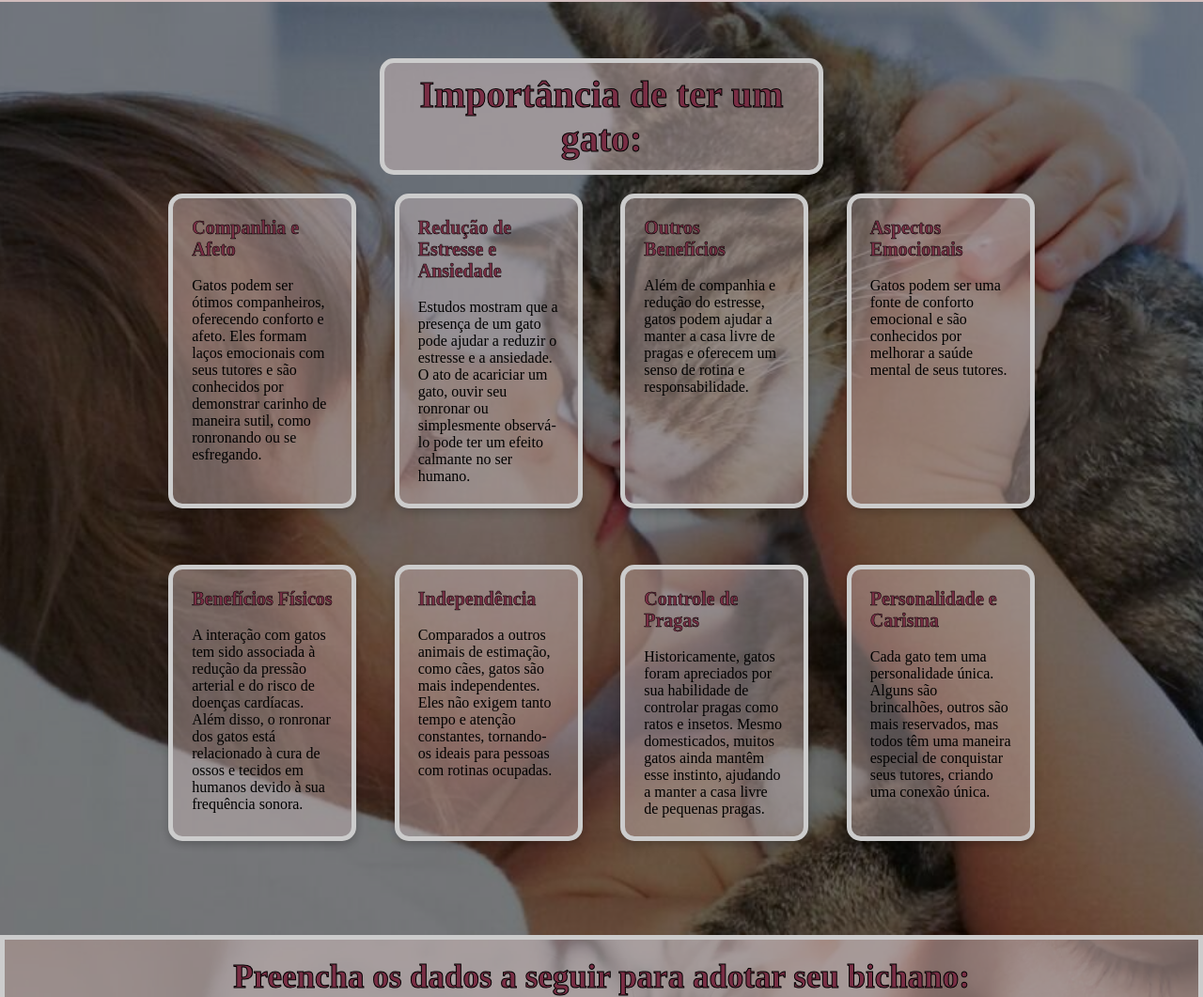
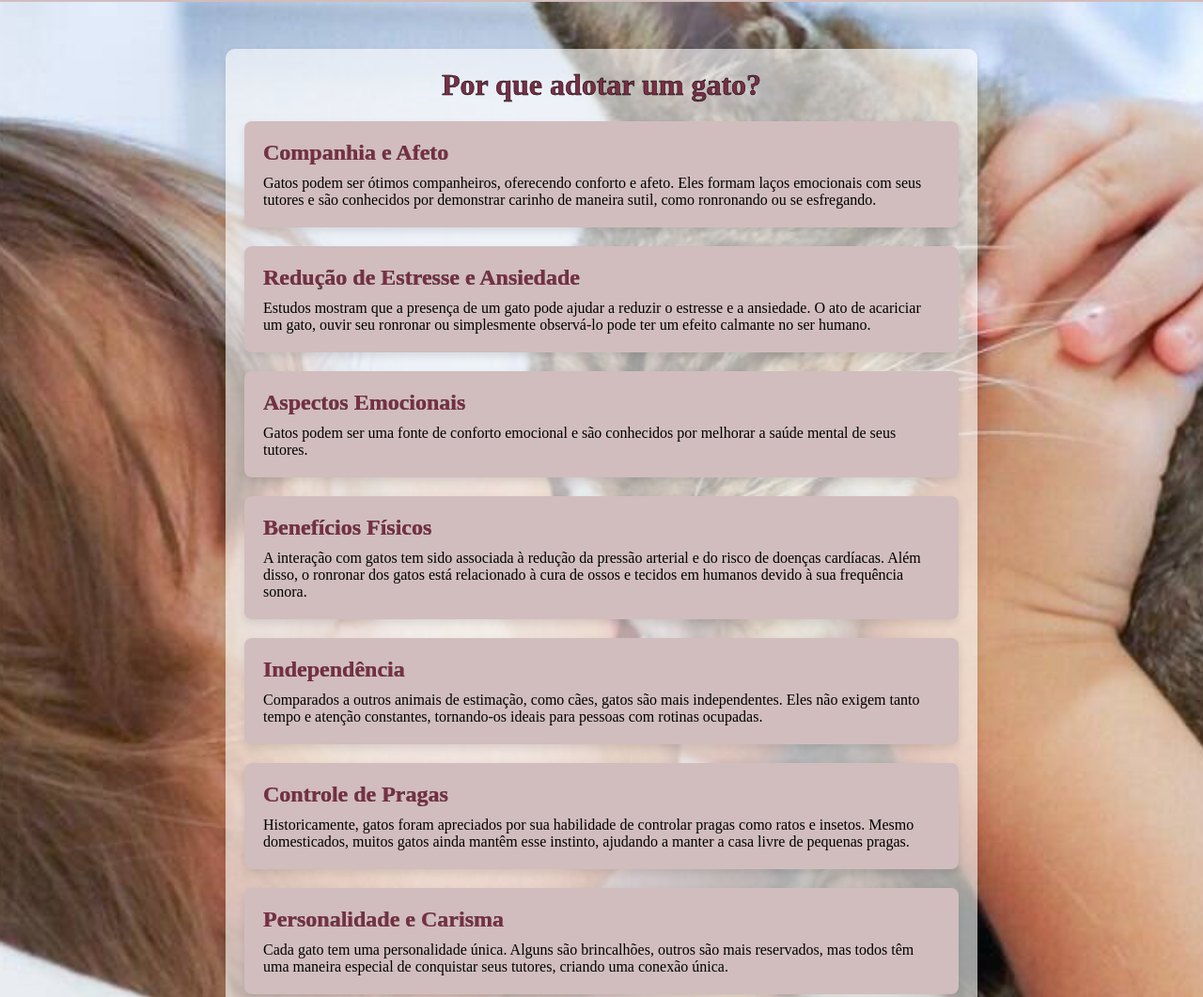
Before and after one commit to DiegoNotreve/Projeto-PortalCats, a plain HTML site: page index.html in a window 1280 px wide. Shown: the part 1025-2086 px from the top of the page at 94% size. Drawn offline with Linux system fonts and the light colour scheme; a web font is replaced by a local one.

Commit message:
alterei os cards

```diff
--- a/estilos.css
+++ b/estilos.css
@@ -154,77 +154,68 @@ button:hover {
     font-size: 50px;
     text-align: center;
 }
-
+/* SESSAO DOS CARDS */
 .menina {
+    background-image: url('fotos/meninaegato.jpg');
+    background-size: cover;
+    background-position: center;
+    padding: 50px;
+    color: white;
+    text-align: center;
     position: relative;
-    /* Permite que o conteúdo seja posicionado sobre a imagem */
-    text-align: center;
-    color: rgb(0, 0, 0);
-    width: 100%;
-    margin: 0;
-    padding: 60px 4%;
-
-}
-
-.menina img {
-    position: absolute;
-    /* Faz com que a imagem ocupe o fundo do container */
-    top: 0;
-    left: 0;
-    width: 100%;
-    height: 100%;
-    object-fit: cover;
-    /* Garante que a imagem cubra o container sem distorcer */
-    z-index: -1;
-    opacity: 0.5;
 
 }
 
 .menina h2 {
-    position: relative;
-    /* Mantém o título no fluxo normal do documento sobre a imagem */
-    font-size: 40px;
-    background-color: #d1bdbd7e;
-    border: 5px solid #ccc;
-    color: #7A2E45;
-    -webkit-text-stroke-width: 1px;
-    -webkit-text-stroke-color: black;
-    padding: 10px;
-    border-radius: 15px;
-    margin: 0 auto;
-    /* Espaçamento abaixo e centralização do título */
-    max-width: 40%;
-    /* Limita a largura do título */
+    font-size: 2.5em;
+    margin-bottom: 40px;
+    background: rgba(0, 0, 0, 0.5);
+    padding: 10px 20px;
+    display: inline-block;
+    /* Faz o <h2> ser exibido como um bloco em linha, ajustando sua largura ao conteúdo */
+    border-radius: 5px;
 }
 
-.lista {
-    display: flex;
-    flex-wrap: wrap;
-    justify-content: space-around;
-    gap: 20px;
-    margin: 20px auto 0;
-    max-width: 80%;
-    position: relative;
-    /* Mantém a lista visível sobre a imagem */
+.cards-section {
+    background-color: rgba(255, 255, 255, 0.61);
+    padding: 20px;
+    border-radius: 10px;
+    box-shadow: 0 4px 8px rgba(0, 0, 0, 0.1);
+    max-width: 800px;
+    margin: 0 auto;
+}
+
+.section-title {
+    font-size: 2em;
+    margin-bottom: 20px;
+    color: #7A2E45;
+    -webkit-text-stroke-width: 0.5px;
+    -webkit-text-stroke-color: rgb(0, 0, 0);
 
 }
 
-.item {
-    background-color: #d1bdbd69;
-    border: 5px solid #ccc;
-    border-radius: 15px;
+.card {
+    background-color: #D1BDBD;
+    border-radius: 8px;
+    box-shadow: 0 4px 8px rgba(0, 0, 0, 0.1);
     padding: 20px;
-    max-width: 200px;
-    height: auto;
+    margin-bottom: 20px;
     text-align: left;
-    box-shadow: 0 4px 8px rgba(0, 0, 0, 0.2);
-    margin-bottom: 40px;
 }
 
-.item:hover {
-    transform: scale(1.1);
-    transition: 0.2s;
+.card-title {
+    font-size: 1.5em;
+    margin-bottom: 10px;
+    -webkit-text-stroke-width: 0.2px;
+    -webkit-text-stroke-color: rgb(0, 0, 0);
+    color: #7A2E45;
 }
+
+.card-text {
+    font-size: 1em;
+    color: #000;
+}
+
 
 .navfooter {
     display: flex;
--- a/index.html
+++ b/index.html
@@ -41,49 +41,46 @@
     <main>
 
         <div class="menina">
-            <img src="fotos/meninaegato.jpg" alt="foto da menina">
-            <h2>Importância de ter um gato:</h2>
-            <div class="lista">
-                <div class="item">
-                    <strong>Companhia e Afeto</strong><br><br>
-                    Gatos podem ser ótimos companheiros, oferecendo conforto e afeto. Eles formam laços emocionais com
-                    seus tutores e são conhecidos por demonstrar carinho de maneira sutil, como ronronando ou se
-                    esfregando.
-                </div>
-                <div class="item">
-                    <strong>Redução de Estresse e Ansiedade</strong><br><br>
-                    Estudos mostram que a presença de um gato pode ajudar a reduzir o estresse e a ansiedade. O ato de
-                    acariciar um gato, ouvir seu ronronar ou simplesmente observá-lo pode ter um efeito calmante no ser
-                    humano.
-                </div>
-                <div class="item">
-                    <strong>Outros Benefícios</strong><br><br>
-                    Além de companhia e redução do estresse, gatos podem ajudar a manter a casa livre de pragas e
-                    oferecem um senso de rotina e responsabilidade.
-                </div>
-                <div class="item">
-                    <strong>Aspectos Emocionais</strong><br><br>
-                    Gatos podem ser uma fonte de conforto emocional e são conhecidos por melhorar a saúde mental de seus
-                    tutores.
+            <!-- <img src="fotos/meninaegato.jpg" alt="foto da menina"> -->
+
+            <div class="cards-section">
+                <h3 class="section-title">Por que adotar um gato?</h3>
+
+                <div class="card">
+                    <h4 class="card-title">Companhia e Afeto</h4>
+                    <p class="card-text">Gatos podem ser ótimos companheiros, oferecendo conforto e afeto. Eles formam laços emocionais com
+                        seus tutores e são conhecidos por demonstrar carinho de maneira sutil, como ronronando ou se
+                        esfregando.</p>
                 </div>
 
-                <div class="item">
-                    <strong>Benefícios Físicos</strong><br><br>
-                    A interação com gatos tem sido associada à redução da pressão arterial e do risco de doenças
-                    cardíacas. Além disso, o ronronar dos gatos está relacionado à cura de ossos e tecidos em humanos
-                    devido à sua frequência sonora.
+                <div class="card">
+                    <h4 class="card-title">Redução de Estresse e Ansiedade</h3></h4>
+                    <p class="card-text">Estudos mostram que a presença de um gato pode ajudar a reduzir o estresse e a ansiedade. O ato de acariciar um gato, ouvir seu ronronar ou simplesmente observá-lo pode ter um efeito calmante no ser humano.</p>
                 </div>
-                <div class="item">
-                    <strong>Independência</strong><br><br>
-                    Comparados a outros animais de estimação, como cães, gatos são mais independentes. Eles não exigem tanto tempo e atenção constantes, tornando-os ideais para pessoas com rotinas ocupadas.
+
+                <div class="card">
+                    <h4 class="card-title">Aspectos Emocionais</h4>
+                    <p class="card-text">Gatos podem ser uma fonte de conforto emocional e são conhecidos por melhorar a saúde mental de seus tutores.</p>
                 </div>
-                <div class="item">
-                    <strong>Controle de Pragas</strong><br><br>
-                    Historicamente, gatos foram apreciados por sua habilidade de controlar pragas como ratos e insetos. Mesmo domesticados, muitos gatos ainda mantêm esse instinto, ajudando a manter a casa livre de pequenas pragas.
+                <div class="card">
+                    <h4 class="card-title">Benefícios Físicos</h4>
+                    <p class="card-text">A interação com gatos tem sido associada à redução da pressão arterial e do risco de doenças cardíacas. Além disso, o ronronar dos gatos está relacionado à cura de ossos e tecidos em humanos devido à sua frequência sonora.</p>
                 </div>
-                <div class="item">
-                    <strong>Personalidade e Carisma</strong><br><br>
-                    Cada gato tem uma personalidade única. Alguns são brincalhões, outros são mais reservados, mas todos têm uma maneira especial de conquistar seus tutores, criando uma conexão única.
+                <div class="card">
+                    <h4 class="card-title">Independência</h4>
+                    <p class="card-text">Comparados a outros animais de estimação, como cães, gatos são mais independentes. Eles não exigem tanto tempo e atenção constantes, tornando-os ideais para pessoas com rotinas ocupadas.</p>
+                </div>
+                <div class="card">
+                    <h4 class="card-title">Controle de Pragas</h4>
+                    <p class="card-text">Historicamente, gatos foram apreciados por sua habilidade de controlar pragas como ratos e insetos. Mesmo domesticados, muitos gatos ainda mantêm esse instinto, ajudando a manter a casa livre de pequenas pragas.</p>
+                </div>
+                <div class="card">
+                    <h4 class="card-title">Personalidade e Carisma</h4>
+                    <p class="card-text">Cada gato tem uma personalidade única. Alguns são brincalhões, outros são mais reservados, mas todos têm uma maneira especial de conquistar seus tutores, criando uma conexão única.</p>
+                </div>
+                <div class="card">
+                    <h4 class="card-title">Outros Benefícios</h4>
+                    <p class="card-text">Além de companhia e redução do estresse, gatos podem ajudar a manter a casa livre de pragas e oferecem um senso de rotina e responsabilidade.</p>
                 </div>
             </div>
         </div>
```
